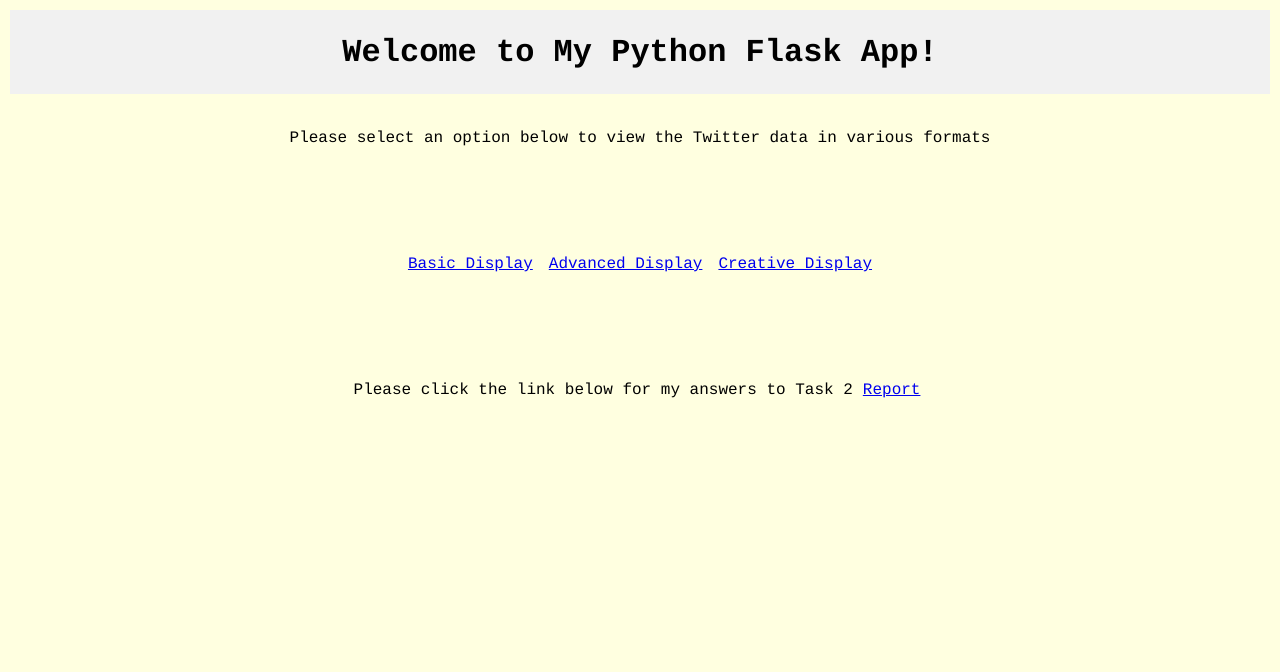
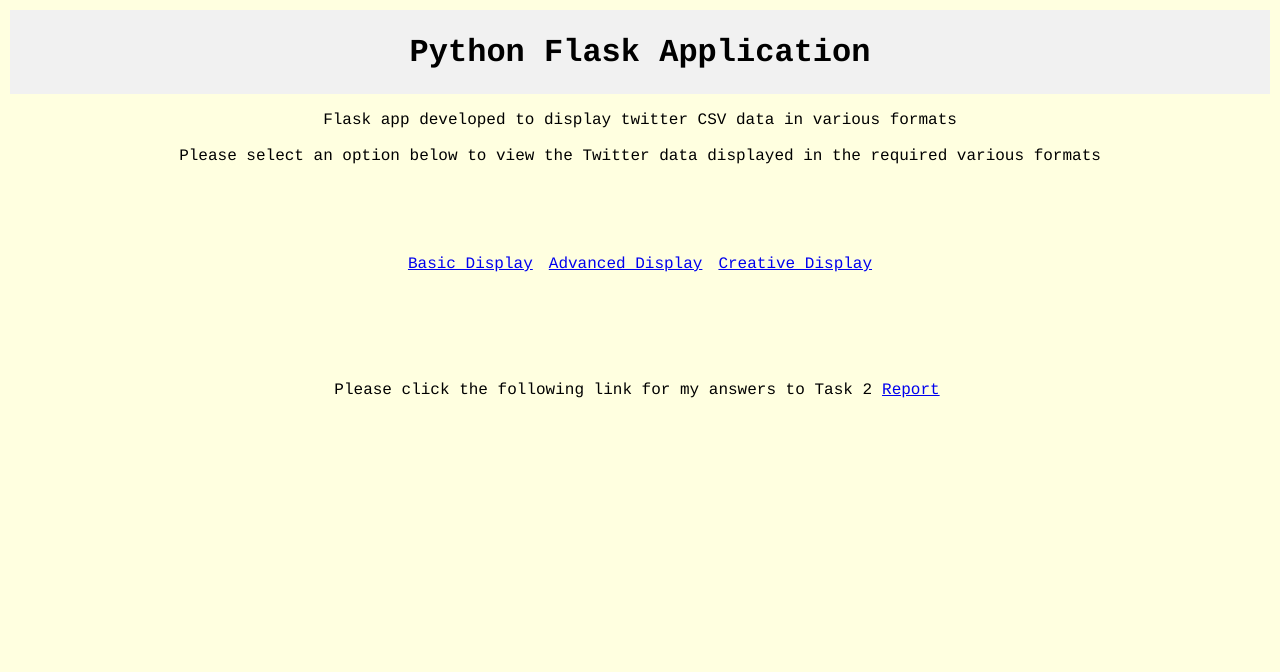
Before and after one commit to thedanturner/FlaskApp, a Flask app: page / in a window 1280 px wide. Shown: the top 672 px of the page. Run offline with Flask 3, Linux system fonts and the light colour scheme; some libraries are stand-ins or nearby versions.

Commit message:
style changes

```diff
--- a/static/css/style.css
+++ b/static/css/style.css
@@ -79,6 +79,7 @@ th.aes:after {
   justify-content: center;
   align-items: center;
   height: 10vh;
+  text-align: center;
 }
 
 footer {
--- a/templates/index.html
+++ b/templates/index.html
@@ -7,10 +7,12 @@
 </head>
 <body>
     <div class="heading">
-        <h1>Welcome to My Python Flask App!</h1>
+        <h1>Python Flask Application</h1>
     </div>
     <div class="subheading">
-        <p>Please select an option below to view the Twitter data in various formats</p>
+        <p>Flask app developed to display twitter CSV data in various formats
+            <br>
+            <br>Please select an option below to view the Twitter data displayed in the required various formats</p>
     </div>
         <div class="container">
         <div>
@@ -24,7 +26,7 @@
         </div>
     </div>
     <div class="subheading">
-        <p>Please click the link below for my answers to Task 2</p>
+        <p>Please click the following link for my answers to Task 2</p>
         <div>
             <a href="/report">Report</a>
     </div>
--- a/templates/report.html
+++ b/templates/report.html
@@ -10,9 +10,9 @@
     <div class="heading">
         <h1>CSC40088 Fundamentals of Computer Science: Task 2</h1>
     </div>
-    <!-- <div class="subheading">
-        <p>Report</p>
-    </div> -->
+    <div class="subheading">
+        <p>Questions & Answers</p>
+    </div>
     <div class="question">
         <h2>Question 2.1: What extra features have you added in Task 1.1, and why?</h2>
         <p>Answer</p>
```
